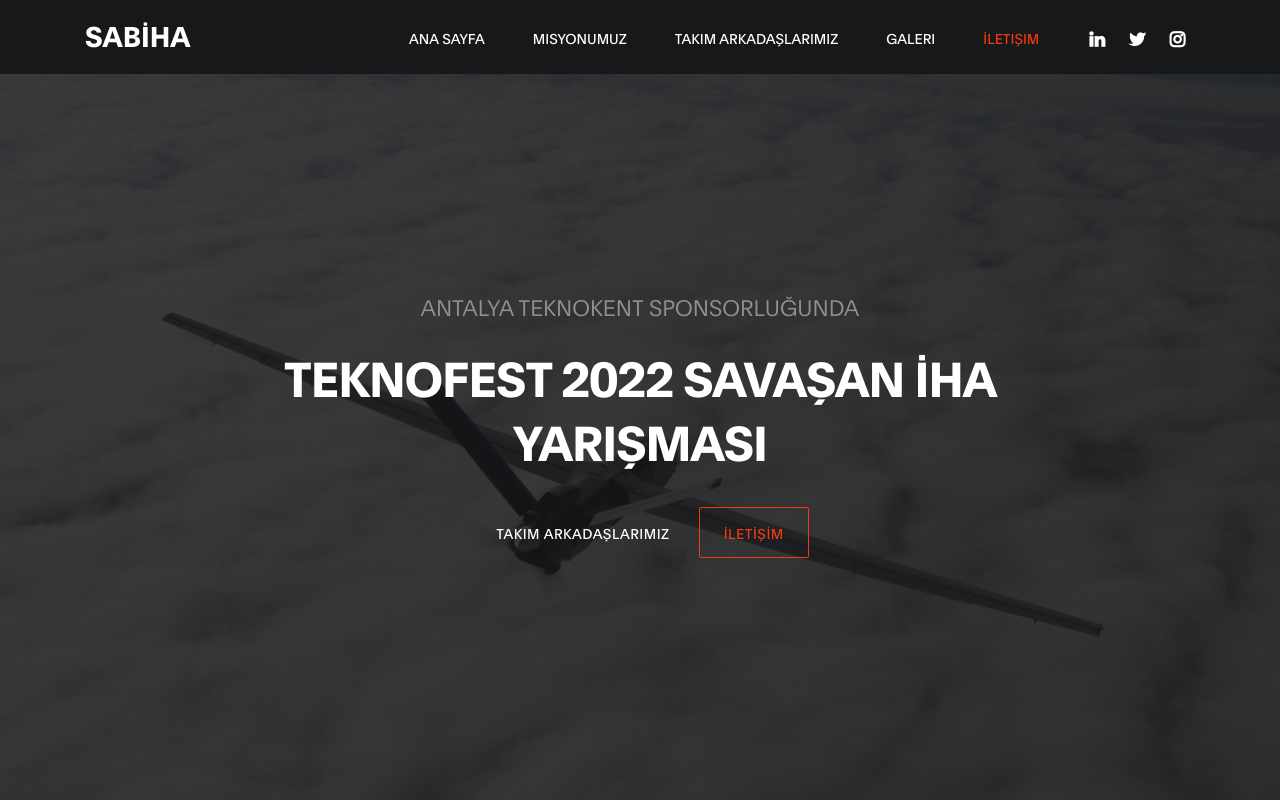
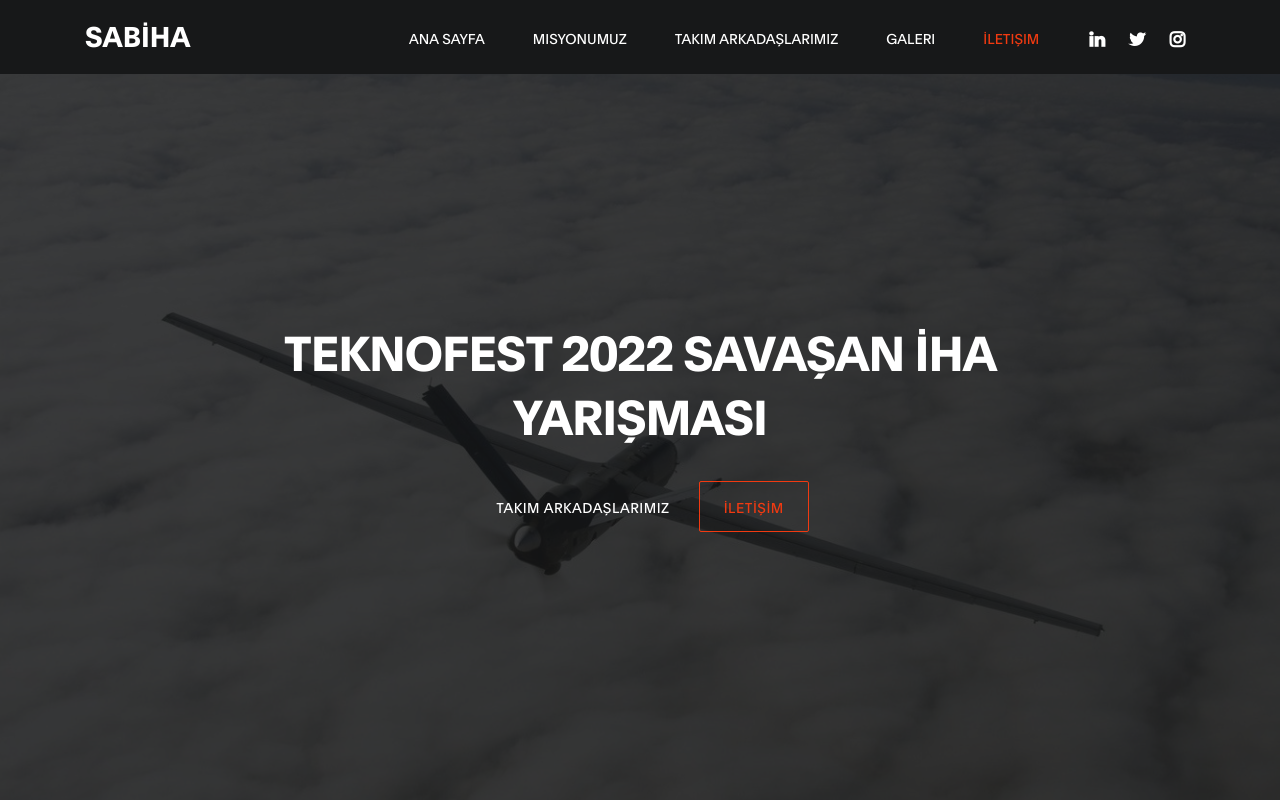
Before and after one commit to izbari/savasansabiha, a plain HTML site: page index.html in a window 1280 px wide. Shown: the top 800 px of the page. Drawn offline with Linux system fonts and the light colour scheme.

Commit message:
Update index.html

```diff
--- a/index.html
+++ b/index.html
@@ -77,7 +77,6 @@
                          <div class="col-lg-8 col-md-10 mx-auto col-12">
                               <div class="hero-text mt-5 text-center">
 
-                                    <h6 data-aos="fade-up" data-aos-delay="300">ANTALYA TEKNOKENT SPONSORLUĞUNDA</h6>
 
                                     <h1 class="text-white" data-aos="fade-up" data-aos-delay="500">TEKNOFEST 2022 SAVAŞAN İHA YARIŞMASI </h1>
 
```
